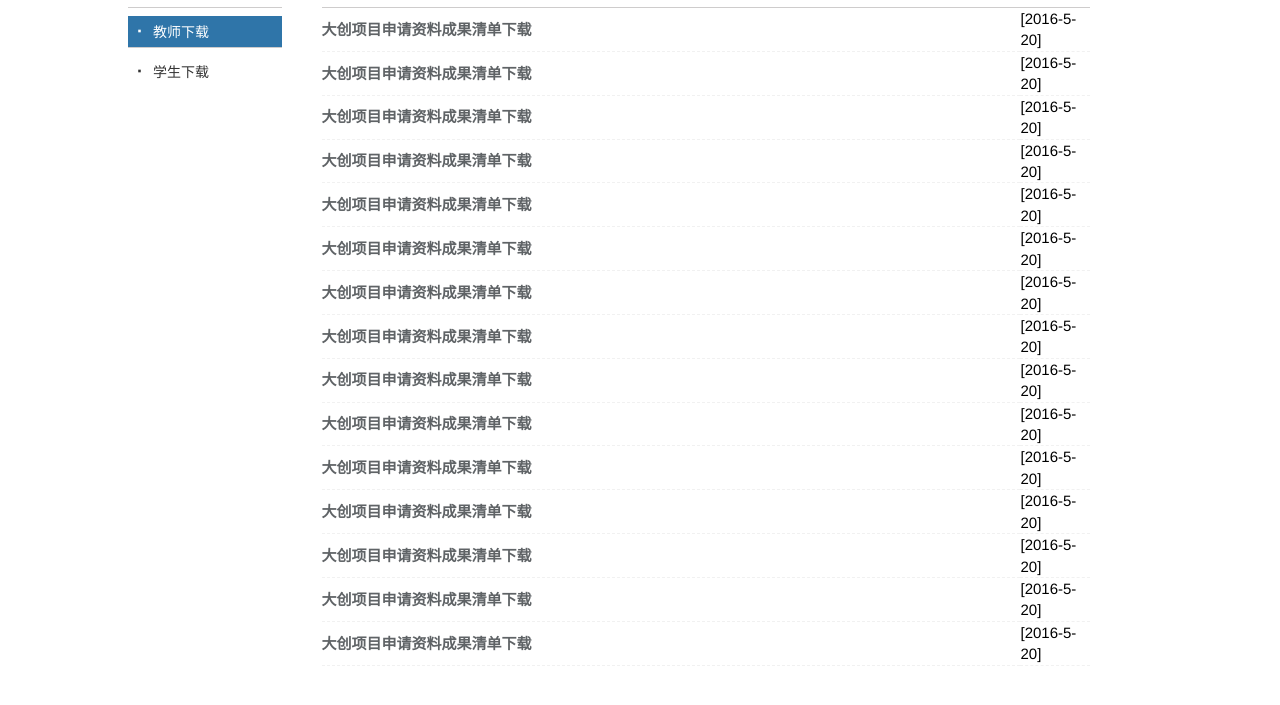
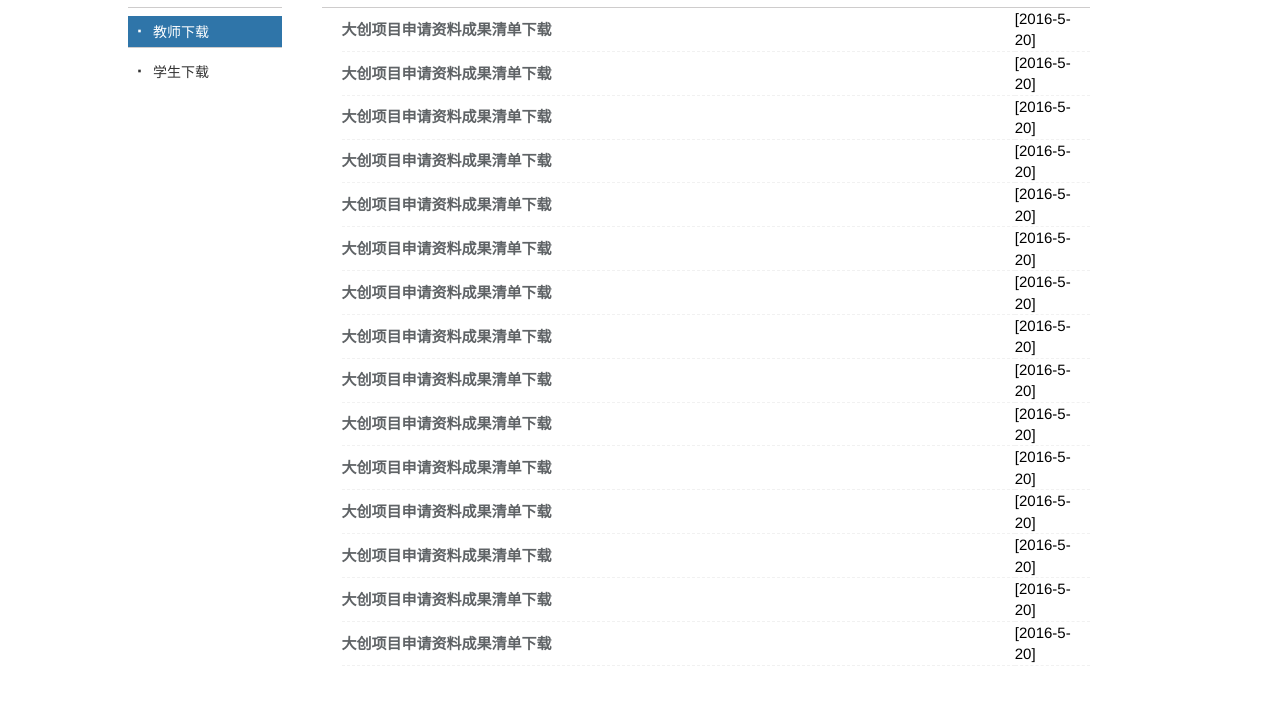
Before and after one commit to wemakebug/website-A-client, a plain HTML site: page html/download/studentDownload.html in a window 1280 px wide. Shown: the part 395-1100 px from the top of the page. Drawn offline with Linux system fonts and the light colour scheme.

Commit message:
修改间距

```diff
--- a/css/download.css
+++ b/css/download.css
@@ -1,6 +1,10 @@
 
 
 /*下载中心*/
+/*教师下载*/
+table{
+	margin-left: 20px;
+}
 tr{
 	width:100%;
 	font-size: 15px;
@@ -13,7 +17,7 @@ td{
 }
 
 th{
-	width:91%;
+	width:90%;
 	height:40px;
 	margin-left: 20px;
 }
@@ -25,6 +29,6 @@ a{
 	color:rgba(30, 35, 39, 0.71);
 }
 a:hover{
-	color: #2F75A9;
 	text-decoration:none;
 }
+/*学生下载*/
```
